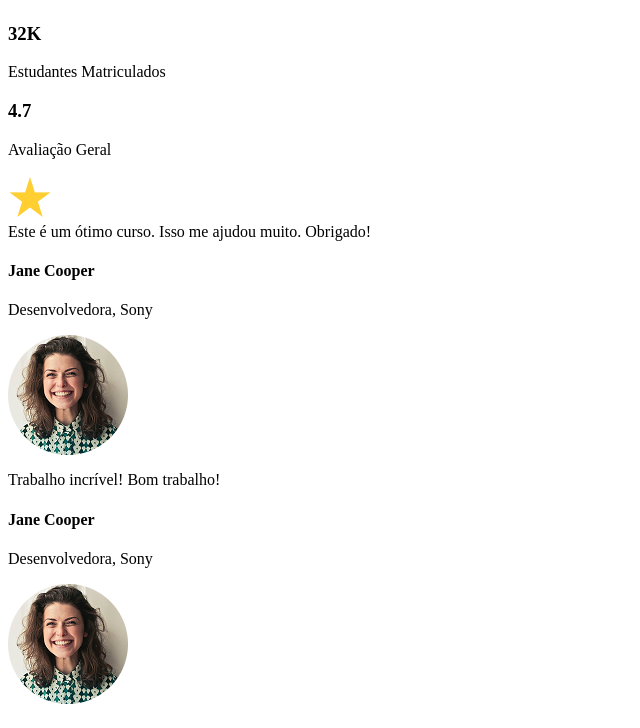
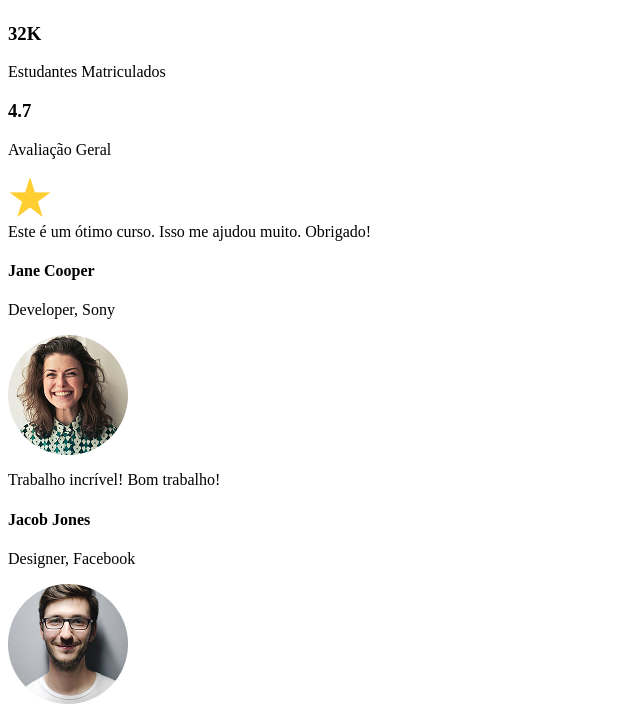
Before and after one commit to ricardomirandaa/FigmaParaHtml, a plain HTML site: page index.html in a window 1280 px wide. Shown: the part 865-1593 px from the top of the page, without its empty margins (0-640 px from the left). Drawn offline with Linux system fonts and the light colour scheme.

Commit message:
fim do header section

```diff
--- a/index.html
+++ b/index.html
@@ -88,7 +88,7 @@
 
                     <div class="info">
                         <h4>Jane Cooper</h4>
-                        <p class="company">Desenvolvedora, Sony</p>
+                        <p class="company">Developer, Sony</p>
                     </div>
 
                     <img src="imagens/Testimonial-1.png" alt="">
@@ -100,11 +100,11 @@
                     </div>
 
                     <div class="info">
-                        <h4>Jane Cooper</h4>
-                        <p class="company">Desenvolvedora, Sony</p>
+                        <h4>Jacob Jones</h4>
+                        <p class="company">Designer, Facebook</p>
                     </div>
 
-                    <img src="imagens/Testimonial-1.png" alt="">
+                    <img src="imagens/Testimonial-2.png" alt="">
                 </div>
             </div>
         </section>
```
Also changed, not shown: imagens/Testimonial-2.png (added), 1 other file.
